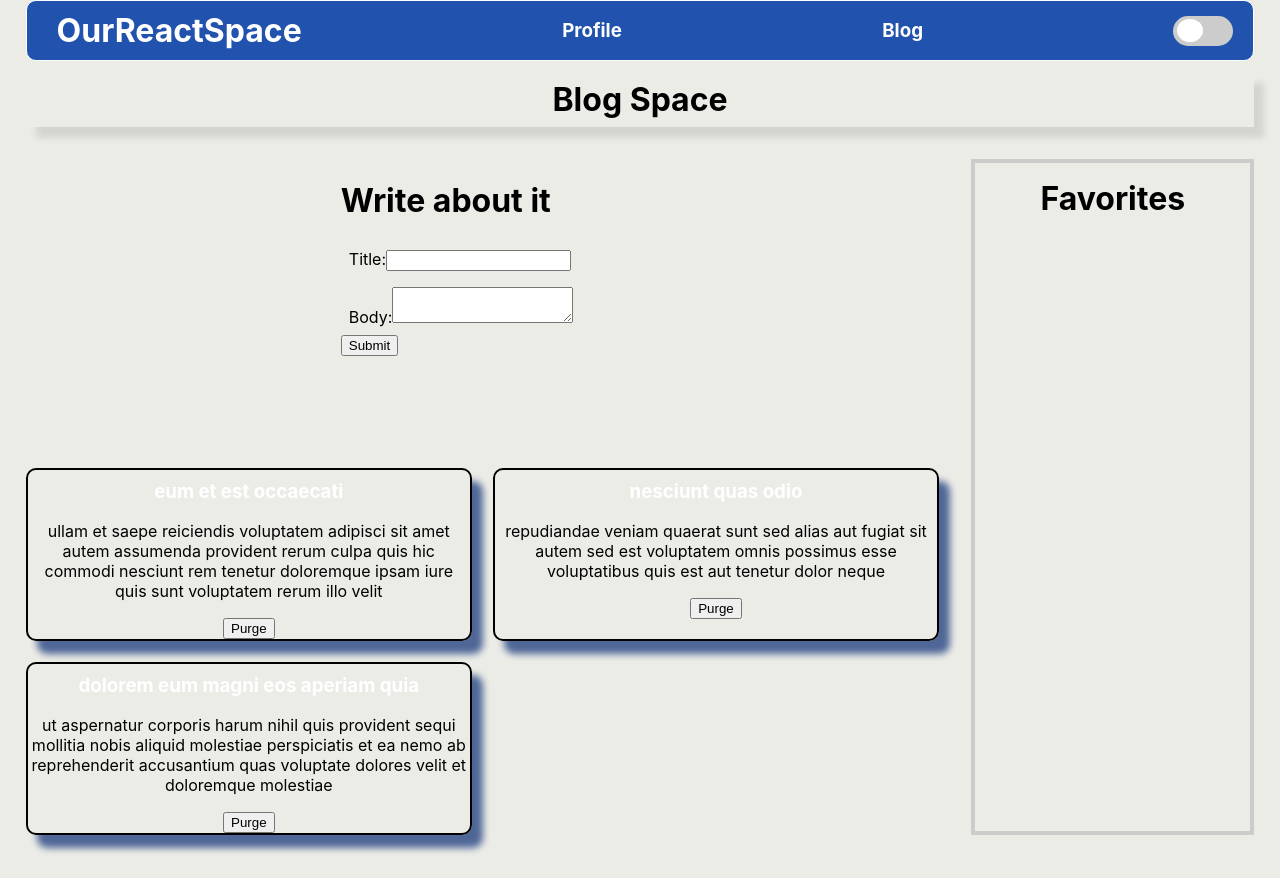
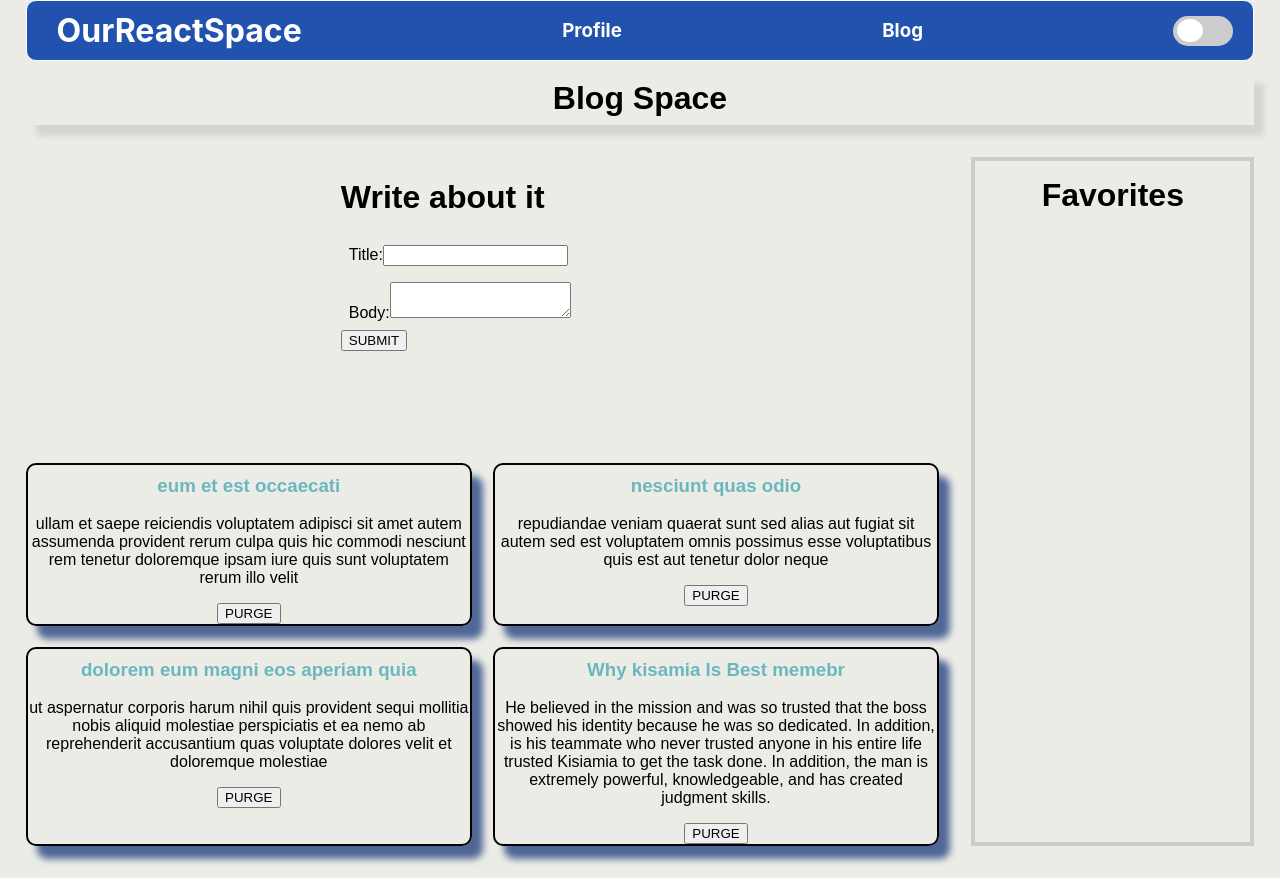
Before and after one commit to ejoglez/react-spaces, a React (Create React App) app in the folder my-react-space/: page /blogs in a window 1280 px wide. Built offline with nearby package versions, Linux system fonts and the light colour scheme; data requests are answered from the project's data file.

Commit message:
dark mode CSS notes

```diff
--- a/my-react-space/db.json
+++ b/my-react-space/db.json
@@ -17,6 +17,11 @@
       "id": 6,
       "title": "dolorem eum magni eos aperiam quia",
       "body": "ut aspernatur corporis harum nihil quis provident sequi\nmollitia nobis aliquid molestiae\nperspiciatis et ea nemo ab reprehenderit accusantium quas\nvoluptate dolores velit et doloremque molestiae"
+    },
+    {
+      "title": "Why kisamia Is Best memebr",
+      "body": "He believed in the mission and was so trusted that the boss showed his identity because he was so dedicated. In addition, is his teammate who never trusted anyone in his entire life trusted Kisiamia to get the task done. In addition, the man is extremely powerful, knowledgeable, and has created judgment skills.",
+      "id": 7
     }
   ]
 }
--- a/my-react-space/src/components/Blog/BlogForm.js
+++ b/my-react-space/src/components/Blog/BlogForm.js
@@ -23,6 +23,7 @@ function BlogForm({blog,setBlog}){
             })
         }).then(r=>r.json() )
         .then(d=> setBlog([...blog,d]))
+        e.target.reset()
     }
 
     function newBlog(x){
--- a/my-react-space/src/components/Blog/BlogItem.js
+++ b/my-react-space/src/components/Blog/BlogItem.js
@@ -6,7 +6,7 @@ function BlogItem({blog,favBlog, retire}){
         <div onClick={()=>favBlog(blog)} className="blogPost">
             <h3>{blog.title}</h3>
             <p>{blog.body}</p>
-            <button onClick={()=>retire(blog)} >Purge</button>
+            <button className="purge" onClick={()=>retire(blog)} >Purge</button>
         </div>
     )
 }
--- a/my-react-space/src/components/Blog/styles.css
+++ b/my-react-space/src/components/Blog/styles.css
@@ -4,7 +4,7 @@
     'head head head head'
     '. form . panel'
     'post post post panel';
-
+    font-family: Tomorrow, sans-serif;
     grid-auto-columns: 1fr;
     gap: 2rem;
     margin-bottom: 2rem;
@@ -44,6 +44,9 @@
     box-shadow: 11px 13px 7px #4f6797;
     text-overflow: hidden;
 }
+.blogPost h3{
+    color:RGB(106, 183, 190);
+}
 
 .form{
     display: flex;
@@ -59,6 +62,18 @@
 }
 
 .submitBtn{
-    max-width: 25%;
+    max-width: 35%;
+    text-transform: uppercase;
+    font-family: Tomorrow, sans-serif;
 
 }
+.purge{
+    font-family: Tomorrow, sans-serif;
+    text-transform: uppercase;
+}
+
+/* text-transform: uppercase;
+color:#ffa7c5;
+background-color:   RGB(40, 44, 53);
+color:RGB(106, 183, 190);
+font-family: Tomorrow, sans-serif; */
```
